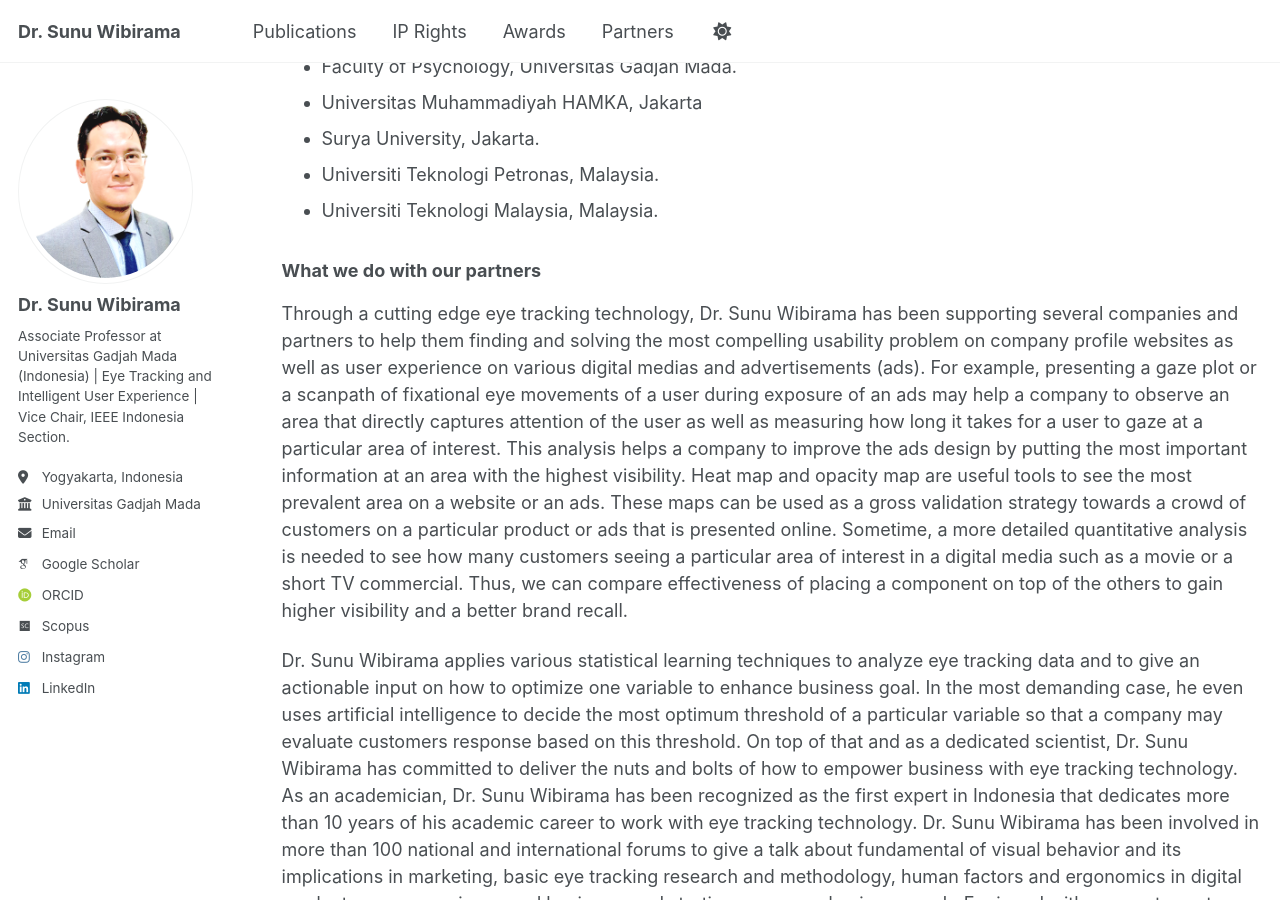
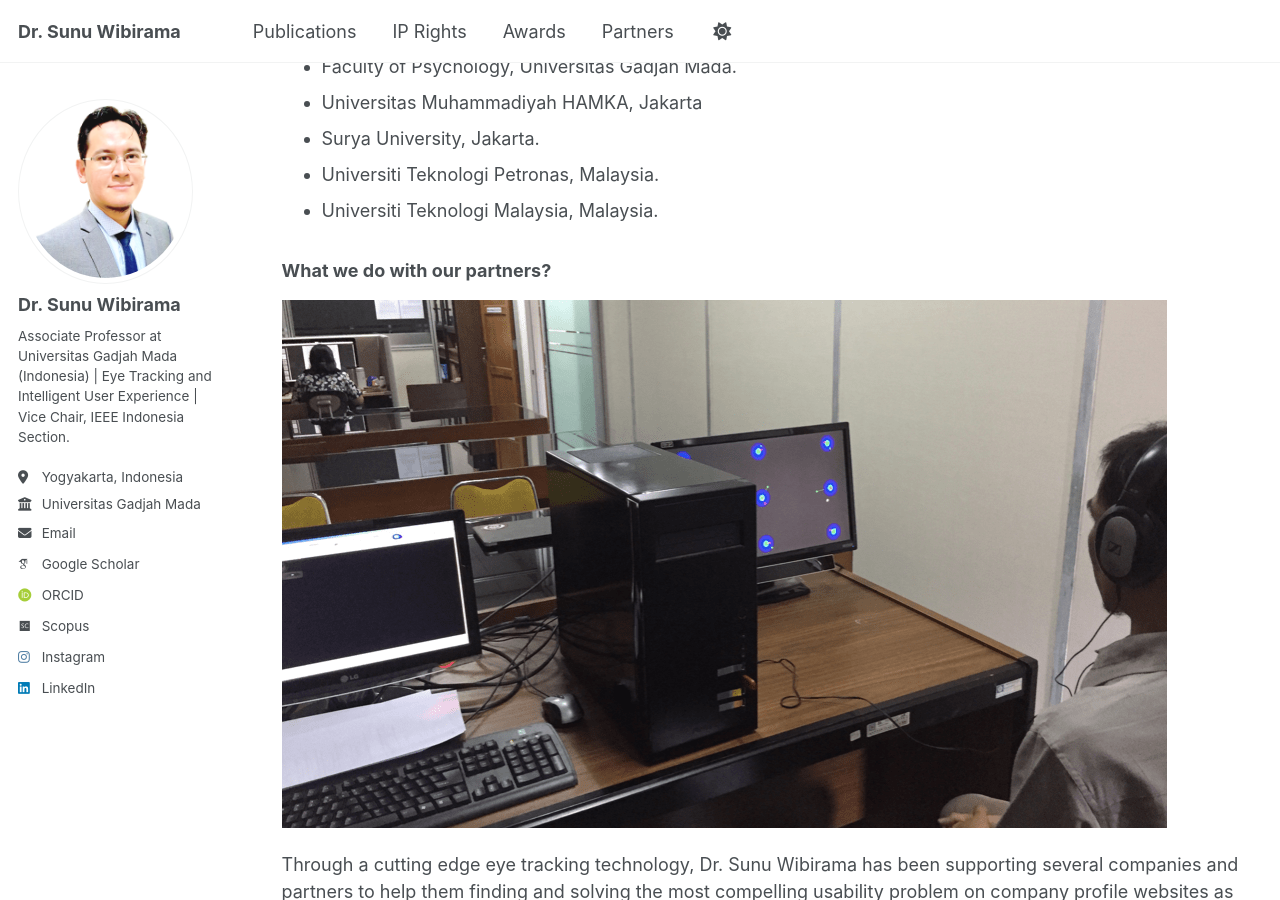
Before and after one commit to wibirama/wibirama.github.io, a Jekyll site: the page built from _pages/partners.md, in a window 1280 px wide and 900 px high, scrolled down 821 px. Built offline with Jekyll 4.4.1, drawn with Linux system fonts in a browser that asks for light colours; some web fonts are replaced; a script that is not in the unit is left out.

Commit message:
Update partners.md

```diff
--- a/_pages/partners.md
+++ b/_pages/partners.md
@@ -33,7 +33,9 @@ redirect_from:
 * Universiti Teknologi Petronas, Malaysia.
 * Universiti Teknologi Malaysia, Malaysia.
 
-### What we do with our partners
+### What we do with our partners?
+
+![Data collection using eye tracking](/images/data_collecting.png "Data collection using eye tracking")
 
 Through a cutting edge eye tracking technology, Dr. Sunu Wibirama has been supporting several companies and partners to help them finding and solving the most compelling usability problem on company profile websites as well as user experience on various digital medias and advertisements (ads). For example, presenting a gaze plot or a scanpath of fixational eye movements of a user during exposure of an ads may help a company to observe an area that directly captures attention of the user as well as measuring how long it takes for a user to gaze at a particular area of interest. This analysis helps a company to improve the ads design by putting the most important information at an area with the highest visibility.
 Heat map and opacity map are useful tools to see the most prevalent area on a website or an ads. These maps can be used as a gross validation strategy towards a crowd of customers on a particular product or ads that is presented online. Sometime, a more detailed quantitative analysis is needed to see how many customers seeing a particular area of interest in a digital media such as a movie or a short TV commercial. Thus, we can compare effectiveness of placing a component on top of the others to gain higher visibility and a better brand recall.
```
